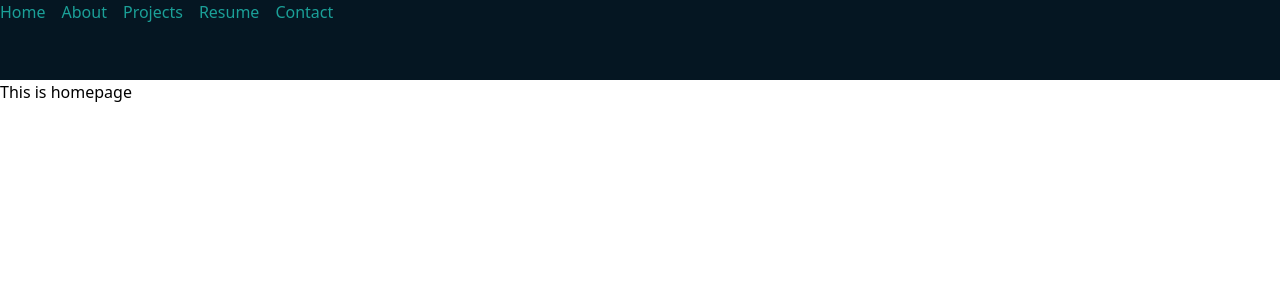
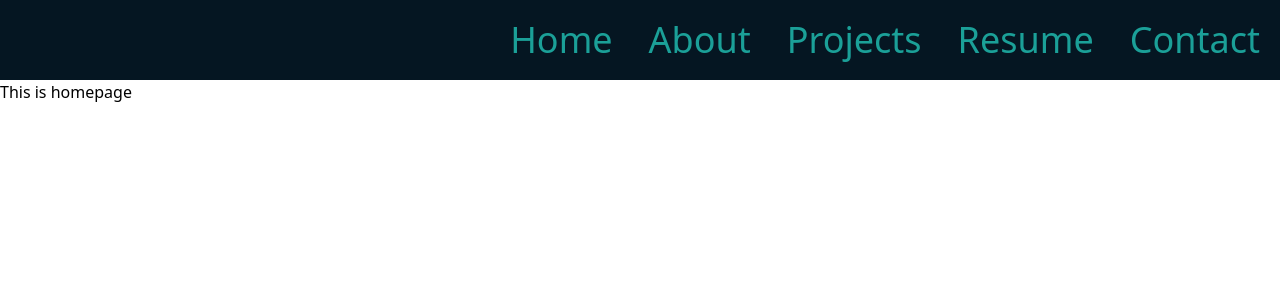
Before and after one commit to mnshaun24/shaun-portfolio, a React (Create React App) app: page / in a window 1280 px wide. Shown: the top 300 px of the page. Built offline with nearby package versions, Linux system fonts and the light colour scheme; the HTML template or start-up script is replaced by a standard one.

Commit message:
finished header proceeded to project cards styling

```diff
--- a/src/components/About/index.js
+++ b/src/components/About/index.js
@@ -5,7 +5,7 @@ function About() {
     return (
         <section>
             <h1>About Shaun</h1>
-            <img src={coverImage} style={{ width: "100%"  }} alt="cover" />
+            <img src={coverImage} alt="cover" />
         </section>
     );
 }
--- a/src/components/Header/index.js
+++ b/src/components/Header/index.js
@@ -5,7 +5,7 @@ function Header(props) {
     const { setCurrentPage, pages } = props;
 
     return (
-        <header className="text-secondary bg-primary justify-end h-20">
+        <header>
             <Navi navLinks={pages} setCurrentPage={setCurrentPage} />
         </header>
     );
--- a/src/components/Navigation/index.js
+++ b/src/components/Navigation/index.js
@@ -4,10 +4,11 @@ function Navi({ navLinks, setCurrentPage }) {
 
   return (
     <container>
-        <div className="space-x-4">
+        <div className="text-secondary bg-primary md:pr-5 md:text-4xl md:space-x-9 h-12 md:h-20 md:flex md:flex-wrap md:shrink-0 md:justify-end
+          md:font-normal md:content-center container flex justify-between px-4 py-8 mx-auto">
           {navLinks.map((link) => {
             return (
-                <span eventKey={link} onClick={() => setCurrentPage(link)}>{link}</span>
+                <span className="md:hover:font-semibold" eventKey={link} onClick={() => setCurrentPage(link)}>{link}</span>
             );
           })}
         </div>
--- a/src/components/ProjectList/index.js
+++ b/src/components/ProjectList/index.js
@@ -3,14 +3,15 @@ import React from "react";
 function ProjectUse(props) {
 
     return (
-        <section>
-            <div key={props.project.name}>
+        <section className="container mx-auto ">
+            <div key={props.project.name} className="md:max-w-md md:max-h-50 rounded overflow-hidden
+                grid grid-cols-2 gap-4">
                 <img
                 src={require(`../../assets/projects/${props.project.name}`)}
-                alt={props.project.name}
+                alt={props.project.name} className="w-full"
                 />
             </div>
-            <p>{props.project.description}</p>
+            {/* <p>{props.project.description}</p> */}
         </section>
     );
 }
```
Also changed, not shown: src/App.js (line endings or trailing spaces).
